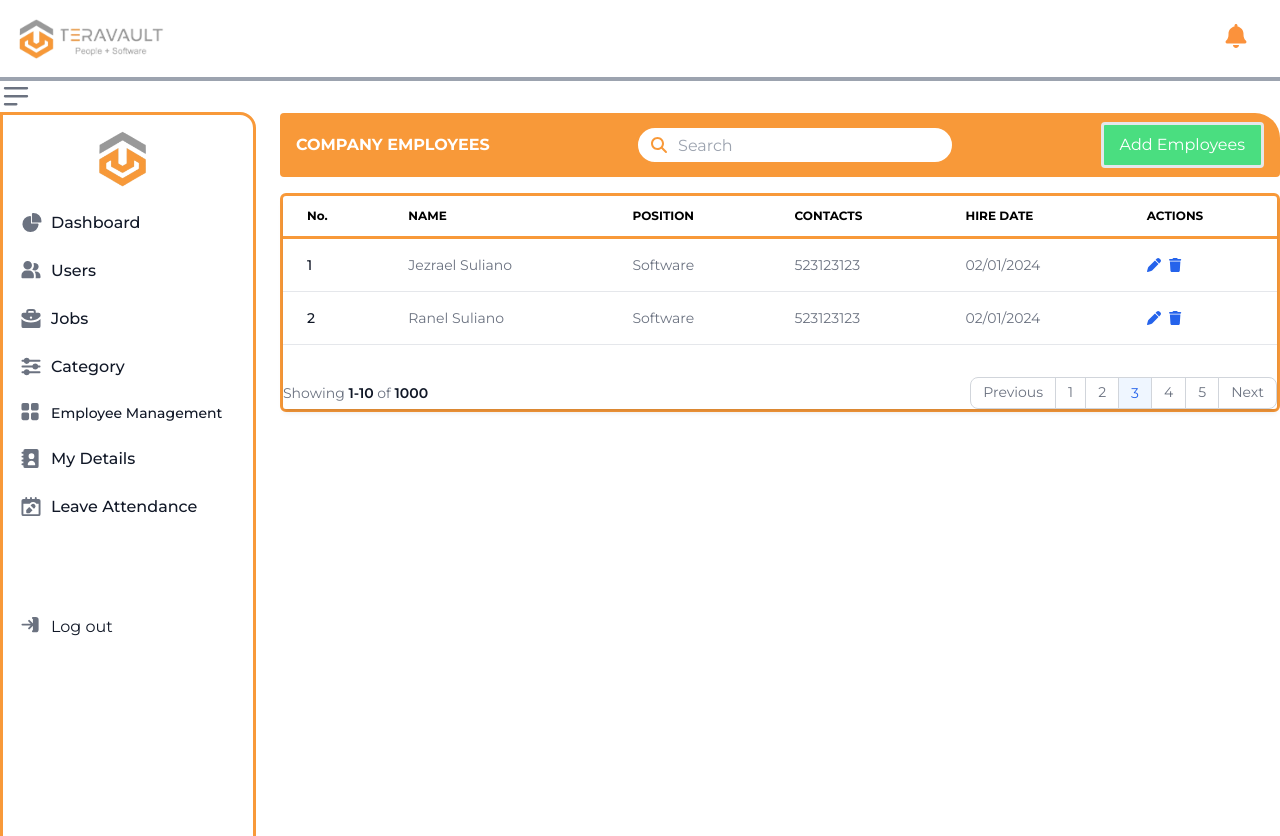
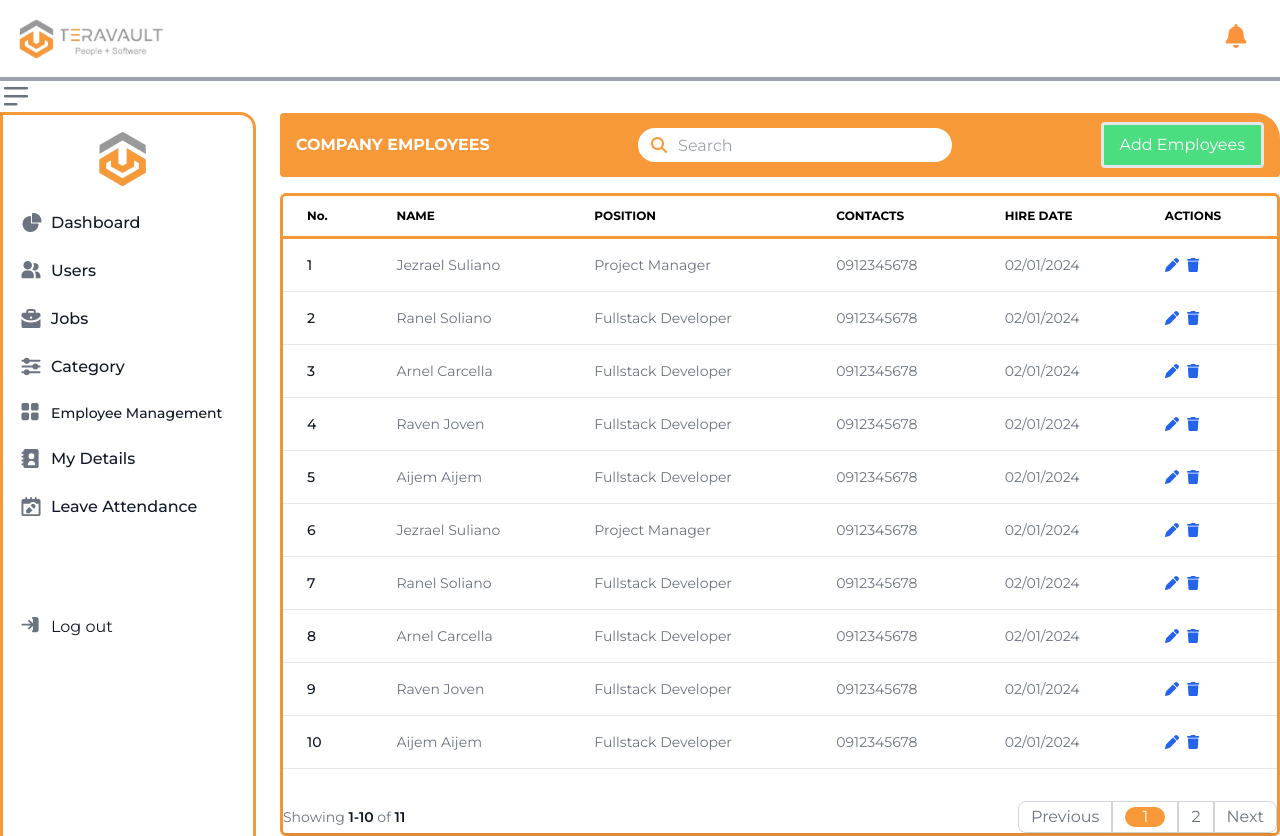
Before and after one commit to Ravenjoven/Hr-management-System, a React (Vite) app in the folder frontend/: page /Employee in a window 1280 px wide. Before the commit the page ends 800 px from the top, so only its background shows below. Built offline with nearby package versions, Linux system fonts and the light colour scheme.

Commit message:
latest 13/02/24

```diff
--- a/frontend/src/components/Calendar.tsx
+++ b/frontend/src/components/Calendar.tsx
@@ -1,30 +1,25 @@
-import React from 'react'
+import React from "react";
 
-import FullCalendar from '@fullcalendar/react'
-import dayGridPlugin from '@fullcalendar/daygrid'
-import timeGridPlugin from '@fullcalendar/timegrid'
-import interactionPlugin from '@fullcalendar/interaction'
-import listPlugin from '@fullcalendar/list'
-import "../App.css"
-function Calendar(){
-
+import FullCalendar from "@fullcalendar/react";
+import dayGridPlugin from "@fullcalendar/daygrid";
+import timeGridPlugin from "@fullcalendar/timegrid";
+import interactionPlugin from "@fullcalendar/interaction";
+import listPlugin from "@fullcalendar/list";
+import "../App.css";
+function Calendar() {
   return (
     <>
       <FullCalendar
         plugins={[dayGridPlugin, timeGridPlugin, interactionPlugin, listPlugin]}
-
         initialView={"dayGridMonth"}
-                headerToolbar={
-                    {
-                        start: 'prev,next', // will normally be on the left. if RTL, will be on the right
-                        center: 'title',
-                        end: 'dayGridMonth'
-                    }
-                }
-                height={'400px'}
+        headerToolbar={{
+          start: "prev,next", // will normally be on the left. if RTL, will be on the right
+          center: "title",
+          end: "dayGridMonth,timeGridWeek,timeGridDay",
+        }}
+        height={"400px"}
         // ,timeGridDay,timeGridWeek,listDay
       />
-
     </>
   );
 }
--- a/frontend/src/components/Sidebar.tsx
+++ b/frontend/src/components/Sidebar.tsx
@@ -62,11 +62,6 @@ function Sidebar({ expanded }: SidebarProps) {
           expanded ? "-translate-x-full sm:translate-x-0" : "sm:translate-x-0"
         } ${expanded ? "sm:w-0 border-none" : "w-64 "}`}
       >
-        {/* <aside
-        className={`border-[3px] rounded-tr-2xl bg-white overflow-hidden border-custom-text-orange fixed mt-28 top-0 left-0 z-40 h-screen transition-transform -translate-x-full sm:translate-x-0 ${
-          expanded ? "w-0 border-none" : "w-64"
-        }`}
-      > */}
         <a href="#" className="flex items-center justify-center my-4">
           <img
             src="../images/img2.png"
--- a/frontend/src/components/hr/AdminAttendance.tsx
+++ b/frontend/src/components/hr/AdminAttendance.tsx
@@ -89,7 +89,7 @@ function AdminAttendance() {
               expanded ? "ml-0" : "ml-[280px]"
             }`}
           >
-            <div className="upper-div md:overflow-hidden md:min-w-full md:h-12 w-full h-full bg-custom-text-orange border-[3px] border-custom-text-orange md:flex  text-white">
+            <div className="upper-div md:min-w-full md:h-12 w-full h-full bg-custom-text-orange border-[3px] border-custom-text-orange md:flex  text-white">
               <span className="my-auto pl-4 uppercase font-bold">
                 leave & attendance
               </span>
--- a/frontend/src/components/hr/AdminUserList.tsx
+++ b/frontend/src/components/hr/AdminUserList.tsx
@@ -1,13 +1,17 @@
 import { FontAwesomeIcon } from "@fortawesome/react-fontawesome";
 import AdminNavar from "../AdminNavar";
 import Sidebar from "../Sidebar";
-import { faMagnifyingGlass } from "@fortawesome/free-solid-svg-icons";
-import { faPen } from "@fortawesome/free-solid-svg-icons";
-import { faTrash } from "@fortawesome/free-solid-svg-icons";
+import {
+  faMagnifyingGlass,
+  faPen,
+  faTrash,
+} from "@fortawesome/free-solid-svg-icons";
 import { useState } from "react";
 
 function AdminUserList() {
   const [expanded, setExpanded] = useState(false);
+  const [currentPage, setCurrentPage] = useState(1);
+  const [usersPerPage] = useState(10);
   const toggleExpanded = () => {
     setExpanded((prevState) => !prevState);
   };
@@ -15,13 +19,106 @@ function AdminUserList() {
     {
       id: 0,
       name: "Jezrael Suliano",
+      position: "Project Manager",
+      contact: "0912345678",
+      date_hire: "02/01/2024",
+    },
+    {
+      id: 1,
+      name: "Ranel Soliano",
+      position: "Fullstack Developer",
+      contact: "0912345678",
+      date_hire: "02/01/2024",
+    },
+    {
+      id: 2,
+      name: "Arnel Carcella",
+      position: "Fullstack Developer",
+      contact: "0912345678",
+      date_hire: "02/01/2024",
+    },
+    {
+      id: 3,
+      name: "Raven Joven",
+      position: "Fullstack Developer",
+      contact: "0912345678",
+      date_hire: "02/01/2024",
+    },
+    {
+      id: 4,
+      name: "Aijem Aijem",
+      position: "Fullstack Developer",
+      contact: "0912345678",
+      date_hire: "02/01/2024",
+    },
+    {
+      id: 5,
+      name: "Jezrael Suliano",
+      position: "Project Manager",
+      contact: "0912345678",
+      date_hire: "02/01/2024",
+    },
+    {
+      id: 6,
+      name: "Ranel Soliano",
+      position: "Fullstack Developer",
+      contact: "0912345678",
+      date_hire: "02/01/2024",
+    },
+    {
+      id: 7,
+      name: "Arnel Carcella",
+      position: "Fullstack Developer",
+      contact: "0912345678",
+      date_hire: "02/01/2024",
+    },
+    {
+      id: 8,
+      name: "Raven Joven",
+      position: "Fullstack Developer",
+      contact: "0912345678",
+      date_hire: "02/01/2024",
+    },
+    {
+      id: 9,
+      name: "Aijem Aijem",
+      position: "Fullstack Developer",
+      contact: "0912345678",
+      date_hire: "02/01/2024",
+    },
+    {
+      id: 10,
+      name: "Aijem Aijem",
+      position: "Fullstack Developer",
+      contact: "0912345678",
+      date_hire: "02/01/2024",
     },
   ]);
+  const [searchQuery, setSearchQuery] = useState("");
+  const filteredUsers = users.filter((user) => {
+    return (
+      user.name.toLowerCase().includes(searchQuery.toLowerCase()) ||
+      user.position.toLowerCase().includes(searchQuery.toLowerCase())
+    );
+  });
+  const handlePageClick = (pageNumber: number) => {
+    setCurrentPage(pageNumber);
+  };
+  // Get current users
+  const indexOfLastUser = currentPage * usersPerPage;
+  const indexOfFirstUser = indexOfLastUser - usersPerPage;
+  const currentUsers = filteredUsers.slice(indexOfFirstUser, indexOfLastUser);
+  const pageNumbers = [];
+  for (let i = 1; i <= Math.ceil(users.length / usersPerPage); i++) {
+    pageNumbers.push(i);
+  }
+  // Change page
+  const paginate = (pageNumber: number) => setCurrentPage(pageNumber);
   return (
     <div className="min-h-screen max-w-screen bg-white font-montserrat">
       <>
         <AdminNavar />
-        <div className="fixed">
+        <div className="fixed z-50">
           <button
             data-drawer-target="logo-sidebar"
             data-drawer-toggle="logo-sidebar"
@@ -65,18 +162,19 @@ function AdminUserList() {
                   />
                   <input
                     type="text"
+                    value={searchQuery}
+                    onChange={(e) => setSearchQuery(e.target.value)}
                     className="rounded-full border-[3px] border-custom-text-orange text-black pl-10 pr-4 py-2 w-80 h-10"
                     placeholder="Search"
                   />
                 </div>
               </div>
-              <div className=" ">
-                <button className=" border-[3px] hover:bg-blue-400 border-custom-text-white m-4 bg-green-400 text-white py-2 px-4 rounded">
+              <div>
+                <button className="border-[3px] hover:bg-blue-400 border-custom-text-white m-4 bg-green-400 text-white py-2 px-4 rounded">
                   Add Employees
                 </button>
               </div>
             </div>
-
             <div className="lower-div w-full h-full border-[3px] border-custom-text-orange rounded-md mt-4">
               <div className="relative overflow-x-auto shadow-md">
                 <table className="w-full text-sm text-left rtl:text-right text-gray-500 dark:text-gray-400">
@@ -103,17 +201,21 @@ function AdminUserList() {
                     </tr>
                   </thead>
                   <tbody>
-                    <tr className="bg-white capitalize border-b dark:bg-gray-800 dark:border-gray-700 hover:bg-gray-50 dark:hover:bg-gray-600">
+                    {currentUsers.map((user, index) => (
+                      <tr
+                        key={user.id}
+                        className="bg-white capitalize border-b dark:bg-gray-800 dark:border-gray-700 hover:bg-gray-50 dark:hover:bg-gray-600"
+                      >
                         <th
                           scope="row"
                           className="px-6 py-4 font-medium text-gray-900 whitespace-nowrap dark:text-white"
                         >
-                        1
+                          {index + 1}
                         </th>
-                      <td className="px-6 py-4">Jezrael Suliano</td>
-                      <td className="px-6 py-4">Software</td>
-                      <td className="px-6 py-4">523123123</td>
-                      <td className="px-6 py-4">02/01/2024</td>
+                        <td className="px-6 py-4">{user.name}</td>
+                        <td className="px-6 py-4">{user.position}</td>
+                        <td className="px-6 py-4">{user.contact}</td>
+                        <td className="px-6 py-4">{user.date_hire}</td>
                         <td className="px-6 py-4 space-x-2">
                           <a
                             href="#"
@@ -135,38 +237,7 @@ function AdminUserList() {
                           </a>
                         </td>
                       </tr>
-                    <tr className="bg-white capitalize border-b dark:bg-gray-800 dark:border-gray-700 hover:bg-gray-50 dark:hover:bg-gray-600">
-                      <th
-                        scope="row"
-                        className="px-6 py-4 font-medium text-gray-900 whitespace-nowrap dark:text-white"
-                      >
-                        2
-                      </th>
-                      <td className="px-6 py-4">Ranel Suliano</td>
-                      <td className="px-6 py-4">Software</td>
-                      <td className="px-6 py-4">523123123</td>
-                      <td className="px-6 py-4">02/01/2024</td>
-                      <td className="px-6 py-4 space-x-2">
-                        <a
-                          href="#"
-                          className="font-medium text-blue-600 dark:text-blue-500 hover:underline"
-                        >
-                          <FontAwesomeIcon
-                            icon={faPen}
-                            className="hover:text-green-500"
-                          />
-                        </a>
-                        <a
-                          href="#"
-                          className="font-medium text-blue-600 dark:text-blue-500 hover:underline"
-                        >
-                          <FontAwesomeIcon
-                            icon={faTrash}
-                            className="hover:text-red-500"
-                          />
-                        </a>
-                      </td>
-                    </tr>
+                    ))}
                   </tbody>
                 </table>
                 <nav
@@ -176,70 +247,61 @@ function AdminUserList() {
                   <span className="text-sm font-normal text-gray-500 dark:text-gray-400 mb-4 md:mb-0 block w-full md:inline md:w-auto">
                     Showing{" "}
                     <span className="font-semibold text-gray-900 dark:text-white">
-                      1-10
+                      {indexOfFirstUser + 1}-
+                      {indexOfLastUser > filteredUsers.length
+                        ? filteredUsers.length
+                        : indexOfLastUser}
                     </span>{" "}
                     of{" "}
                     <span className="font-semibold text-gray-900 dark:text-white">
-                      1000
+                      {filteredUsers.length}
                     </span>
                   </span>
-                  <ul className="inline-flex -space-x-px rtl:space-x-reverse text-sm h-8">
+                  <ul
+                    className="flex items-center flex-column flex-wrap md:flex-row justify-between"
+                    aria-label="Table navigation"
+                  >
+                    {/* Render Previous button */}
                     <li>
-                      <a
-                        href="#"
+                      <button
+                        onClick={() => handlePageClick(currentPage - 1)}
+                        disabled={currentPage === 1}
                         className="flex items-center justify-center px-3 h-8 ms-0 leading-tight text-gray-500 bg-white border border-gray-300 rounded-s-lg hover:bg-gray-100 hover:text-gray-700 dark:bg-gray-800 dark:border-gray-700 dark:text-gray-400 dark:hover:bg-gray-700 dark:hover:text-white"
                       >
                         Previous
-                      </a>
+                      </button>
                     </li>
-                    <li>
-                      <a
-                        href="#"
+
+                    {/* Render pagination buttons */}
+                    {pageNumbers.map((number) => (
+                      <li
+                        key={number}
                         className="flex items-center justify-center px-3 h-8 leading-tight text-gray-500 bg-white border border-gray-300 hover:bg-gray-100 hover:text-gray-700 dark:bg-gray-800 dark:border-gray-700 dark:text-gray-400 dark:hover:bg-gray-700 dark:hover:text-white"
                       >
-                        1
-                      </a>
+                        <button
+                          onClick={() => handlePageClick(number)}
+                          className={`${
+                            number === currentPage
+                              ? "bg-custom-text-orange text-white w-10 rounded-full"
+                              : "text-gray-500 bg-white"
+                          }`}
+                        >
+                          {number}
+                        </button>
                       </li>
+                    ))}
+
+                    {/* Render Next button */}
                     <li>
-                      <a
-                        href="#"
-                        className="flex items-center justify-center px-3 h-8 leading-tight text-gray-500 bg-white border border-gray-300 hover:bg-gray-100 hover:text-gray-700 dark:bg-gray-800 dark:border-gray-700 dark:text-gray-400 dark:hover:bg-gray-700 dark:hover:text-white"
-                      >
-                        2
-                      </a>
-                    </li>
-                    <li>
-                      <a
-                        href="#"
-                        aria-current="page"
-                        className="flex items-center justify-center px-3 h-8 text-blue-600 border border-gray-300 bg-blue-50 hover:bg-blue-100 hover:text-blue-700 dark:border-gray-700 dark:bg-gray-700 dark:text-white"
-                      >
-                        3
-                      </a>
-                    </li>
-                    <li>
-                      <a
-                        href="#"
-                        className="flex items-center justify-center px-3 h-8 leading-tight text-gray-500 bg-white border border-gray-300 hover:bg-gray-100 hover:text-gray-700 dark:bg-gray-800 dark:border-gray-700 dark:text-gray-400 dark:hover:bg-gray-700 dark:hover:text-white"
-                      >
-                        4
-                      </a>
-                    </li>
-                    <li>
-                      <a
-                        href="#"
-                        className="flex items-center justify-center px-3 h-8 leading-tight text-gray-500 bg-white border border-gray-300 hover:bg-gray-100 hover:text-gray-700 dark:bg-gray-800 dark:border-gray-700 dark:text-gray-400 dark:hover:bg-gray-700 dark:hover:text-white"
-                      >
-                        5
-                      </a>
-                    </li>
-                    <li>
-                      <a
-                        href="#"
+                      <button
+                        onClick={() => handlePageClick(currentPage + 1)}
+                        disabled={
+                          currentPage === Math.ceil(users.length / usersPerPage)
+                        }
                         className="flex items-center justify-center px-3 h-8 leading-tight text-gray-500 bg-white border border-gray-300 rounded-e-lg hover:bg-gray-100 hover:text-gray-700 dark:bg-gray-800 dark:border-gray-700 dark:text-gray-400 dark:hover:bg-gray-700 dark:hover:text-white"
                       >
                         Next
-                      </a>
+                      </button>
                     </li>
                   </ul>
                 </nav>
--- a/frontend/src/components/hr/Dashboard.tsx
+++ b/frontend/src/components/hr/Dashboard.tsx
@@ -11,7 +11,7 @@ function Dashboard() {
   return (
     <div className="min-h-screen max-w-full bg-white font-montserrat">
       <AdminNavar />
-      <div className="fixed">
+      <div className="fixed z-50">
         <button
           data-drawer-target="logo-sidebar"
           data-drawer-toggle="logo-sidebar"
--- a/frontend/src/components/hr/Jobs.tsx
+++ b/frontend/src/components/hr/Jobs.tsx
@@ -1,9 +1,11 @@
 import { FontAwesomeIcon } from "@fortawesome/react-fontawesome";
 import AdminNavar from "../AdminNavar";
 import Sidebar from "../Sidebar";
-import { faMagnifyingGlass } from "@fortawesome/free-solid-svg-icons";
-import { faPen } from "@fortawesome/free-solid-svg-icons";
-import { faTrash } from "@fortawesome/free-solid-svg-icons";
+import {
+  faMagnifyingGlass,
+  faPen,
+  faTrash,
+} from "@fortawesome/free-solid-svg-icons";
 import { useState } from "react";
 
 function Jobs() {
@@ -15,7 +17,7 @@ function Jobs() {
     <div className="min-h-screen max-w-screen bg-white font-montserrat">
       <>
         <AdminNavar />
-        <div className="fixed">
+        <div className="fixed z-50">
           <button
             data-drawer-target="logo-sidebar"
             data-drawer-toggle="logo-sidebar"
@@ -47,8 +49,8 @@ function Jobs() {
               expanded ? "ml-0" : "ml-[280px]"
             }`}
           >
-            <div className="upper-div md:min-w-full h-16 font-bold bg-custom-text-orange rounded flex text-white items-center rounded-tr-[25px]">
-              <span className="pl-4 uppercase">JOBS LIST</span>
+            <div className="upper-div md:min-w-full h-16 bg-custom-text-orange rounded flex text-white items-center rounded-tr-[25px]">
+              <span className="pl-4 uppercase font-bold">JOBS LIST</span>
               <div className="flex items-center justify-center flex-grow pl-4">
                 <div className="relative">
                   <FontAwesomeIcon
@@ -62,8 +64,8 @@ function Jobs() {
                   />
                 </div>
               </div>
-              <div className=" ">
-                <button className=" border-[3px] border-custom-text-white m-4 bg-transparent text-white py-2 px-4 rounded">
+              <div>
+                <button className="border-[3px] hover:bg-blue-400 border-custom-text-white m-4 bg-green-400 text-white py-2 px-4 rounded">
                   Add Jobs
                 </button>
               </div>
@@ -99,7 +101,11 @@ function Jobs() {
                       >
                         Lorem Ipsum
                       </th>
-                      <td className="px-6 py-4">Lorem ipsum dolor sit amet. Ab odio atque et molestiae illo a nihil provident ut velit esse non beatae voluptatem nam omnis voluptas sit natus quia.</td>
+                      <td className="px-6 py-4">
+                        Lorem ipsum dolor sit amet. Ab odio atque et molestiae
+                        illo a nihil provident ut velit esse non beatae
+                        voluptatem nam omnis voluptas sit natus quia.
+                      </td>
                       <td className="px-6 py-4">10/20</td>
                       <td className="px-6 py-4">02/01/2024</td>
                       <td className="px-6 py-4 space-x-2">
@@ -130,7 +136,11 @@ function Jobs() {
                       >
                         Lorem Ipsum
                       </th>
-                      <td className="px-6 py-4">Lorem ipsum dolor sit amet. Ab odio atque et molestiae illo a nihil provident ut velit esse non beatae voluptatem nam omnis voluptas sit natus quia.</td>
+                      <td className="px-6 py-4">
+                        Lorem ipsum dolor sit amet. Ab odio atque et molestiae
+                        illo a nihil provident ut velit esse non beatae
+                        voluptatem nam omnis voluptas sit natus quia.
+                      </td>
                       <td className="px-6 py-4">10/20</td>
                       <td className="px-6 py-4">02/01/2024</td>
                       <td className="px-6 py-4 space-x-2">
```
Lines whose indentation alone changed are shown as unchanged.
